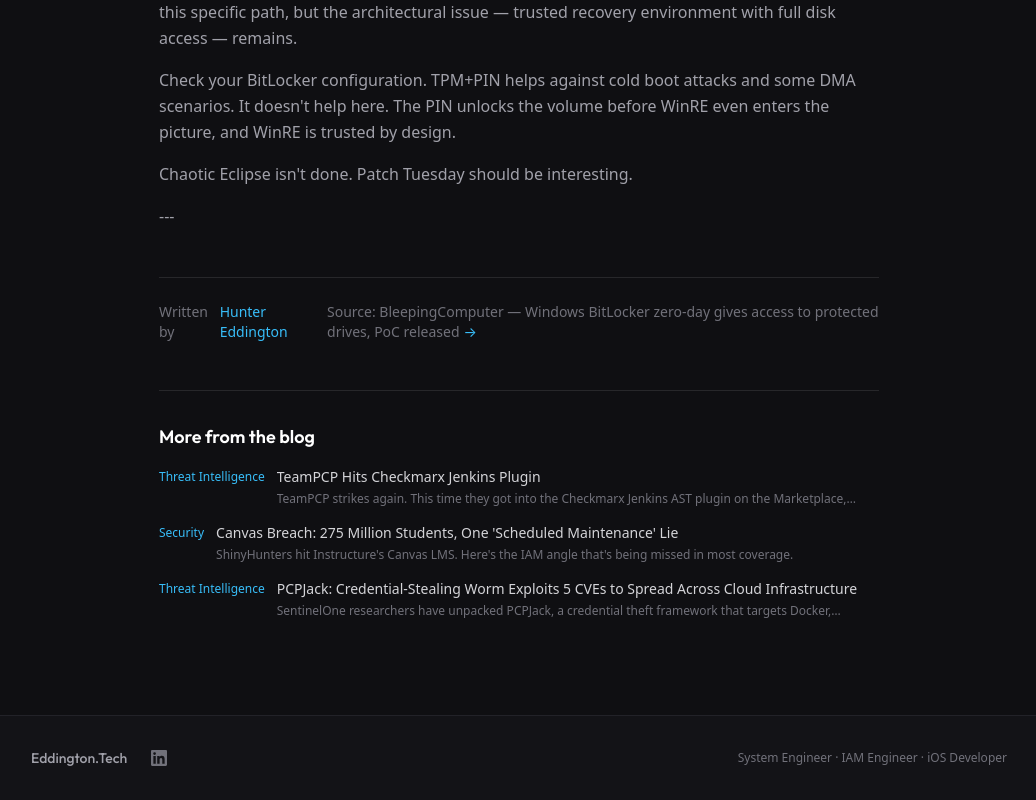
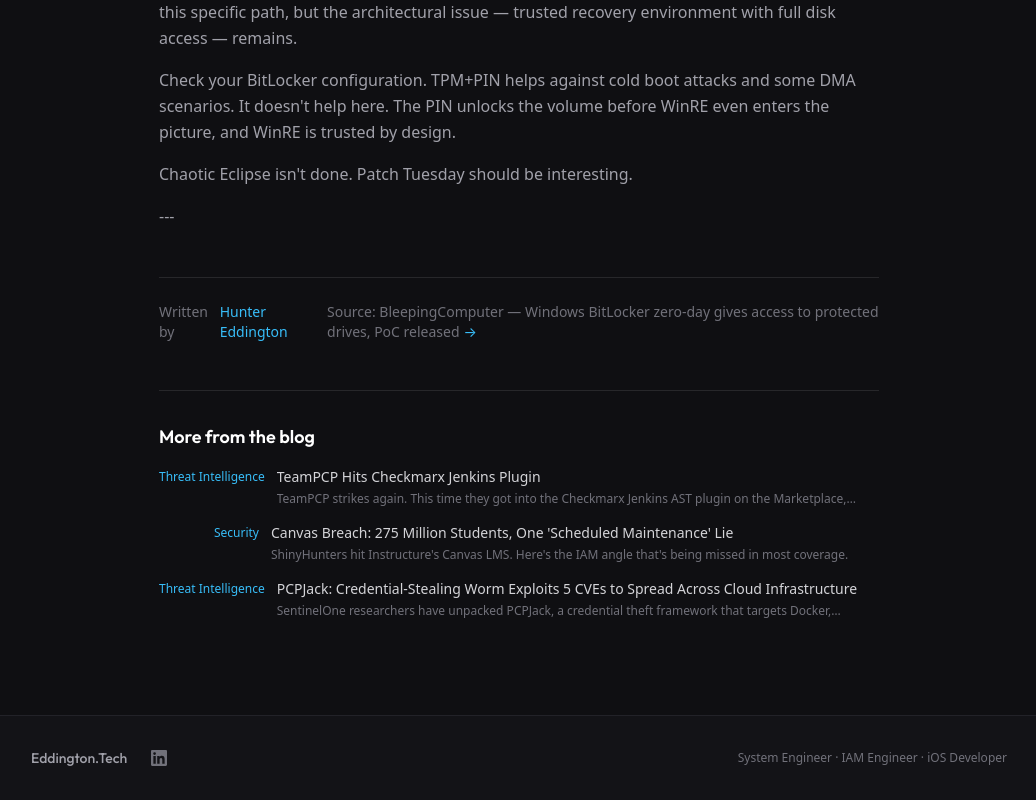
Before and after one commit to Nerdykidtech/Eddington_Tech, a Next.js app: page /blog/bitlocker-winre-yellowkey-bypass in a window 1280 px wide. Shown: the part 1615-2415 px from the top of the page, without its empty margins (121-1157 px from the left). Built offline with nearby package versions, Linux system fonts and the light colour scheme.

Commit message:
fix: align category tags in related posts sidebar
- Add min-w-[100px] to category tag for consistent width
- Add text-right to align short tags (e.g., 'IAM') with longer ones
- Add shrink-0 to prevent flex squeezing

Ensures all titles align vertically regardless of category length.

```diff
--- a/app/blog/[slug]/page.tsx
+++ b/app/blog/[slug]/page.tsx
@@ -148,7 +148,7 @@
                   className="block group"
                 >
                   <div className="flex items-start gap-3">
-                    <span className="text-xs text-brand-400 font-medium mt-0.5">
+                    <span className="text-xs text-brand-400 font-medium mt-0.5 min-w-[100px] text-right shrink-0">
                       {relatedPost.category}
                     </span>
                     <div className="flex-1">
```
